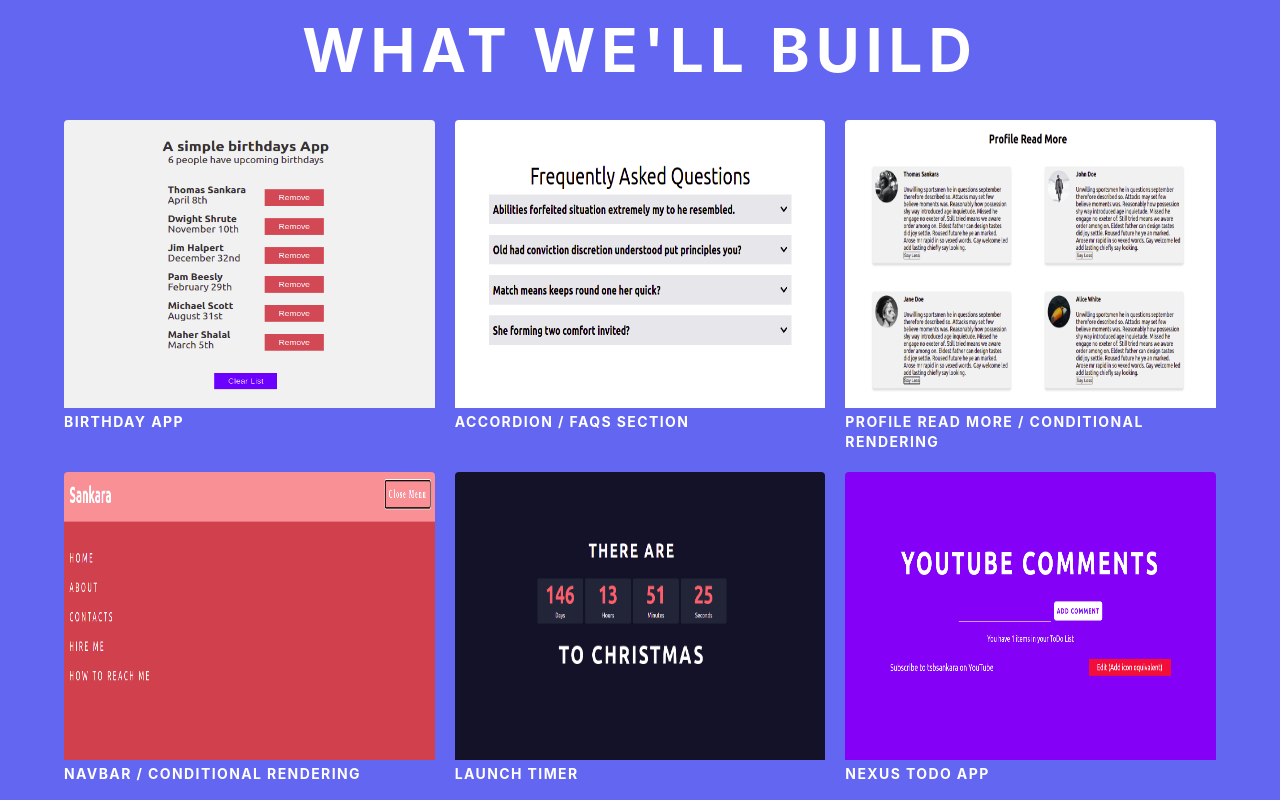
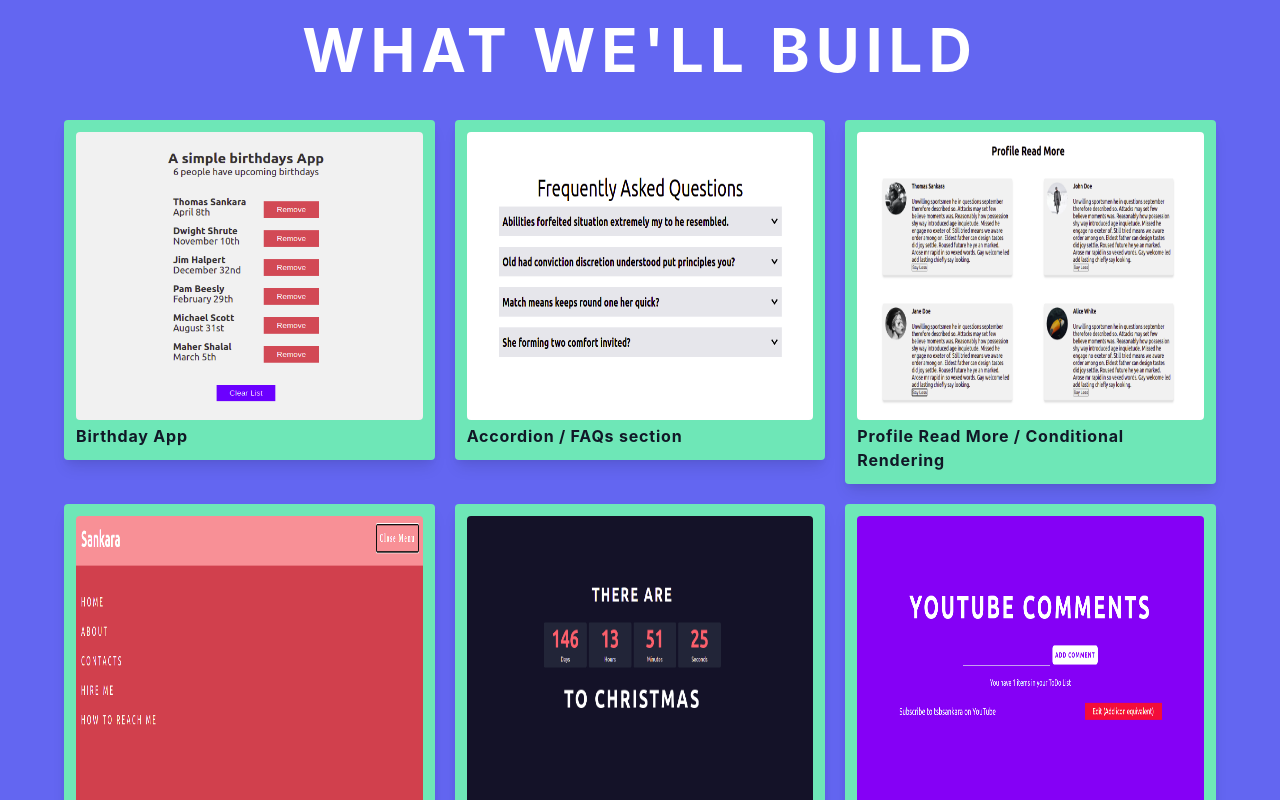
Before and after one commit to SankThomas/react-course-website, a React (Create React App) app: page / in a window 1280 px wide. Shown: the top 800 px of the page. Built offline with nearby package versions, Linux system fonts and the light colour scheme.

Commit message:
update UI

```diff
--- a/src/App.js
+++ b/src/App.js
@@ -14,14 +14,17 @@ const App = () => {
           {cards.map((card) => {
             return (
               <a href={card.link}>
-                <article key={card.id}>
+                <article
+                  key={card.id}
+                  className="bg-green-300 p-3 rounded shadow-lg transition-all duration-500 animate hover:shadow-none"
+                >
                   <img
                     src={card.image}
                     alt={card.title}
                     title={card.title}
-                    className="w-full rounded-t md:w-auto md:h-80 md:w-full lg:h-72"
+                    className="w-full rounded md:w-auto md:h-80 md:w-full lg:h-72"
                   />
-                  <h4 className="text-white font-bold uppercase tracking-widest text-sm mt-1">
+                  <h4 className="text-gray-900 font-bold tracking-wider text-base mt-1">
                     {card.title}
                   </h4>
                 </article>
```
